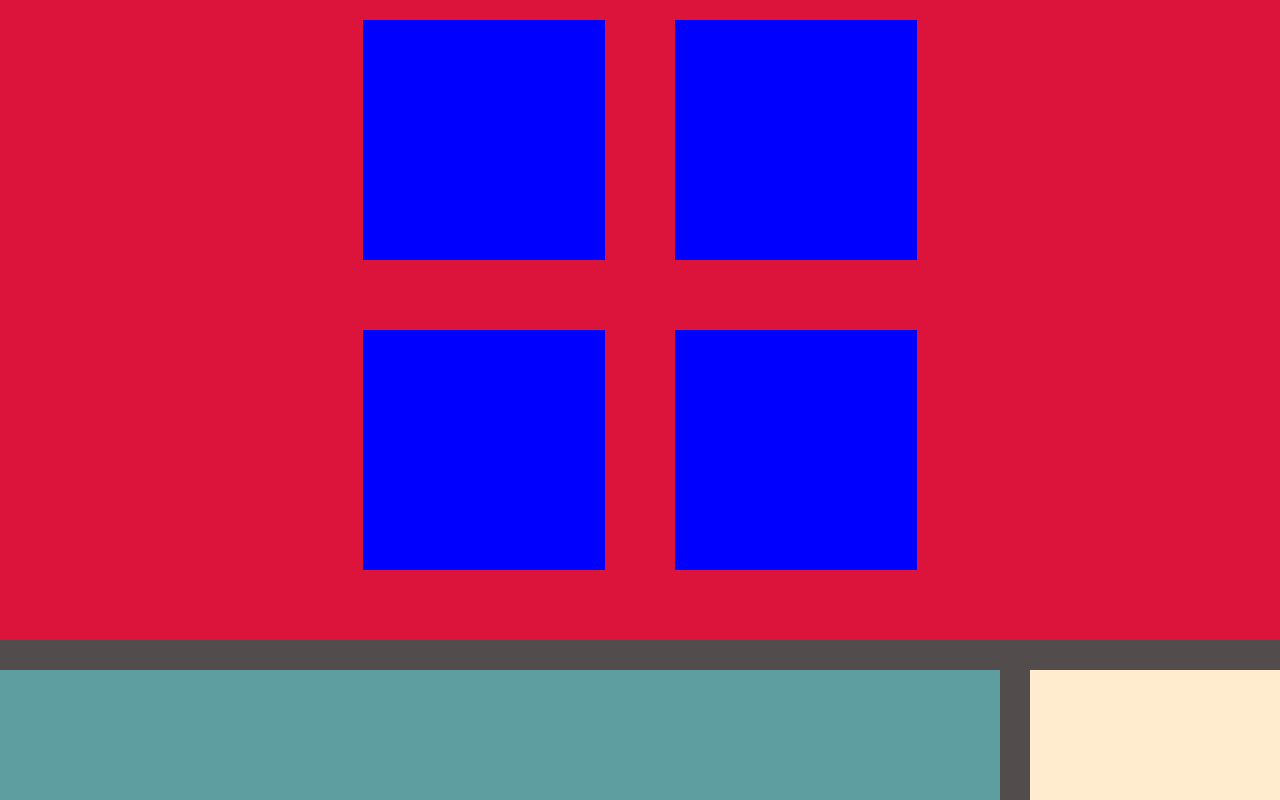
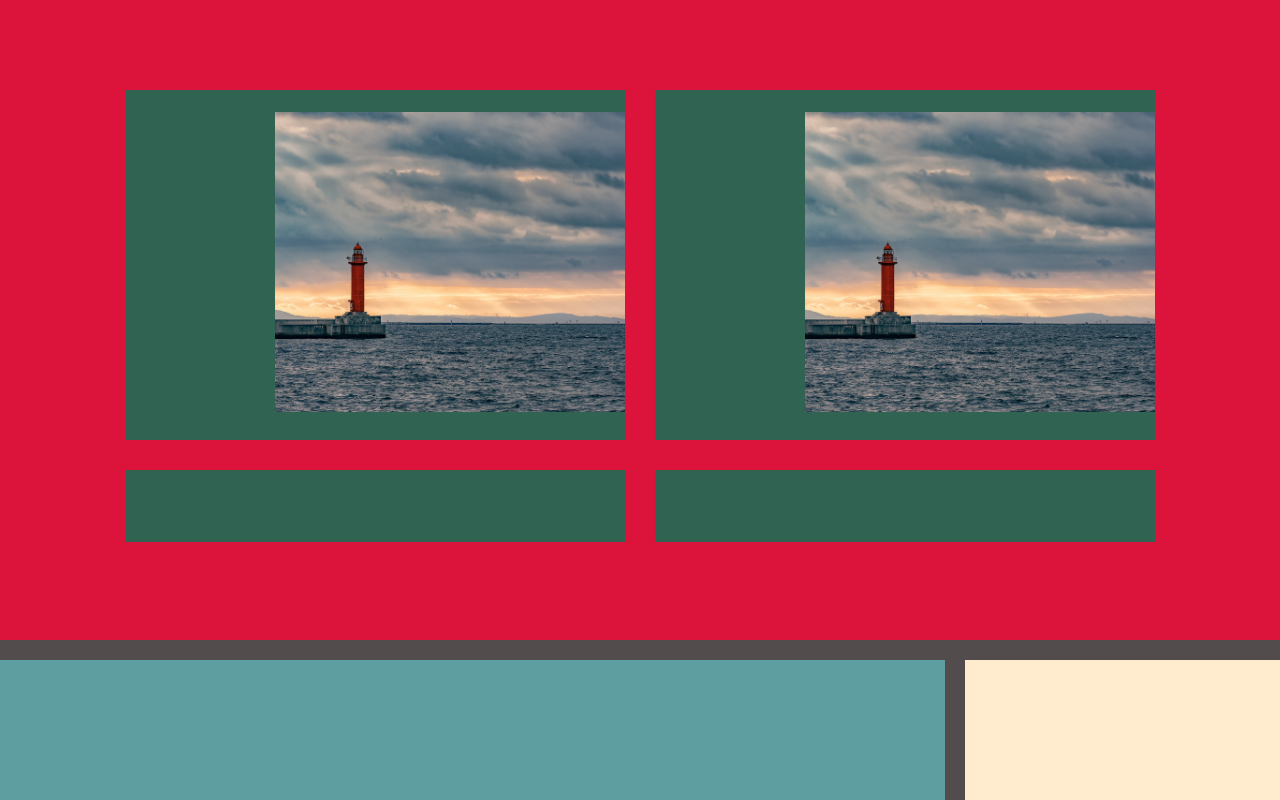
Before and after one commit to Suzei/css-grid-estudo, a plain HTML site: page index.html in a window 1280 px wide. Shown: the top 800 px of the page. Drawn offline with Linux system fonts and the light colour scheme.

Commit message:
images and stylish

```diff
--- a/css/style.css
+++ b/css/style.css
@@ -8,9 +8,9 @@ html, body {
 
 .container {
     display: grid;
-    grid-template-columns: 4fr 1fr ;
+    grid-template-columns: 3fr 1fr ;
     grid-template-rows: 80vh 120vh 60vh ;
-    gap: 30px;
+    gap: 20px;
     grid-template-areas: 'header header'
                           'down side'
                           'footer footer';
@@ -27,15 +27,12 @@ html, body {
 
 .nav {
   display: grid;
-  grid-template-columns: 0.2fr 0.2fr;
-  grid-template-rows: 30vh 30vh;
-  gap: 70px;
+  grid-template-columns: 0.4fr 0.4fr;
+  grid-template-rows: 350px 9vh;
+  gap: 30px;
   width: 100%;
   justify-content: center;
-  justify-self: center;
-  align-self: center;
-  align-content: center;
-  padding-top: 20px;
+  padding-top: 90px;
 
 
 }
@@ -59,7 +56,7 @@ html, body {
 }
 
 .nav-components {
-  background-color: blue;
+  background-color: rgb(48, 99, 82);
 
 
 }
@@ -92,3 +89,13 @@ footer {
 
 
   }
+
+  .img-1 {
+    background: url(../img/1.jpg) no-repeat;
+    background-size: 450px;
+    align-items: center;
+    height: 500px;
+    margin-top: 22px;
+    margin-left: 150px;
+
+  }
--- a/index.html
+++ b/index.html
@@ -16,10 +16,25 @@
         <div class="style">
                 <div class="nav">
 
-                    <div class="nav-components"></div>
-                    <div class="nav-components"></div>
-                    <div class="nav-components"></div>
-                    <div class="nav-components"></div>
+                    <div class="nav-components">
+                        <div class="img-1">
+
+                        </div>
+                    </div>
+
+                    <div class="nav-components">
+                        <div class="img-1">
+
+                        </div>
+                    </div>
+
+                    <div class="nav-components">
+
+                    </div>
+
+                    <div class="nav-components">
+
+                    </div>
 
 
                 </div>
```
Also changed, not shown: img/1.jpg (added).
